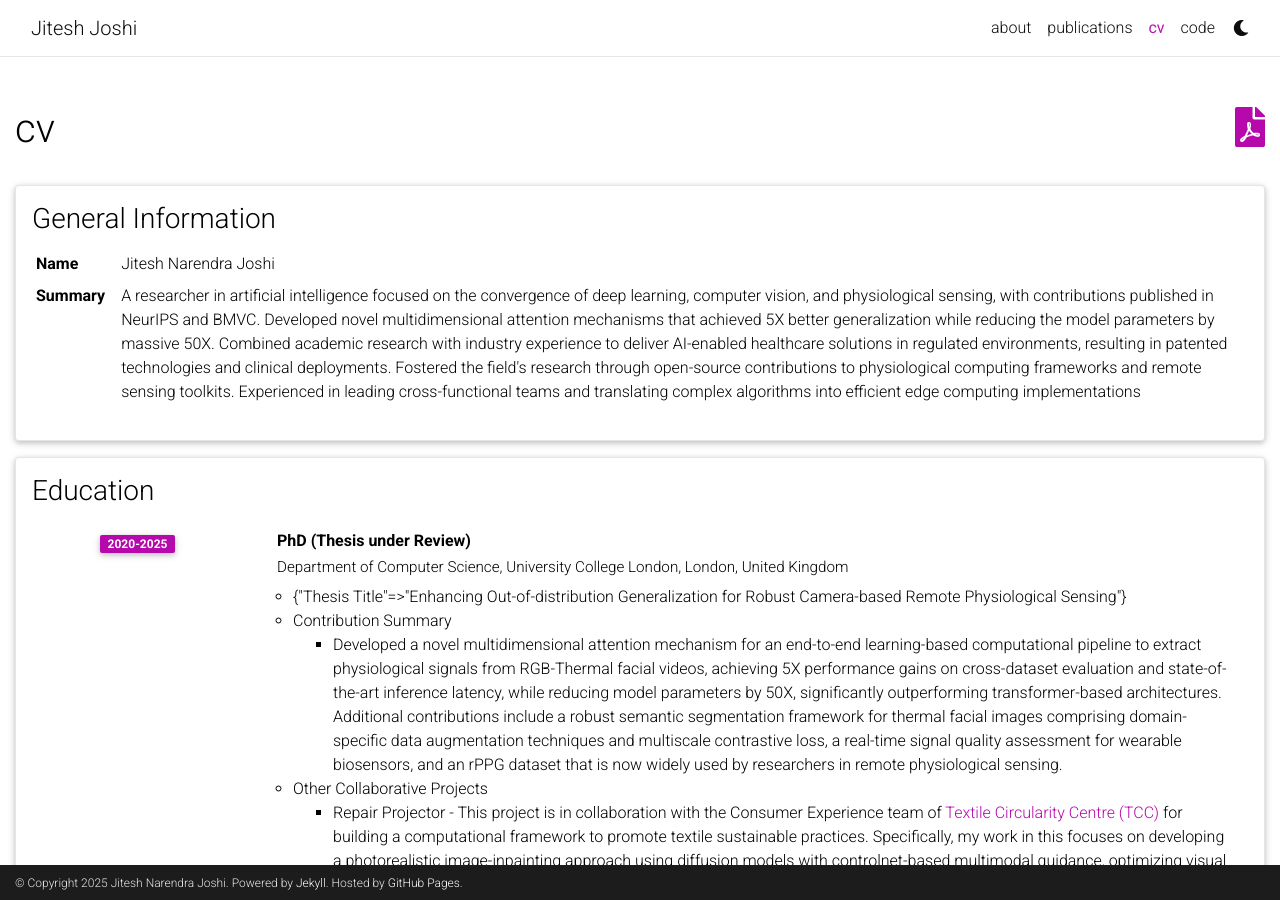
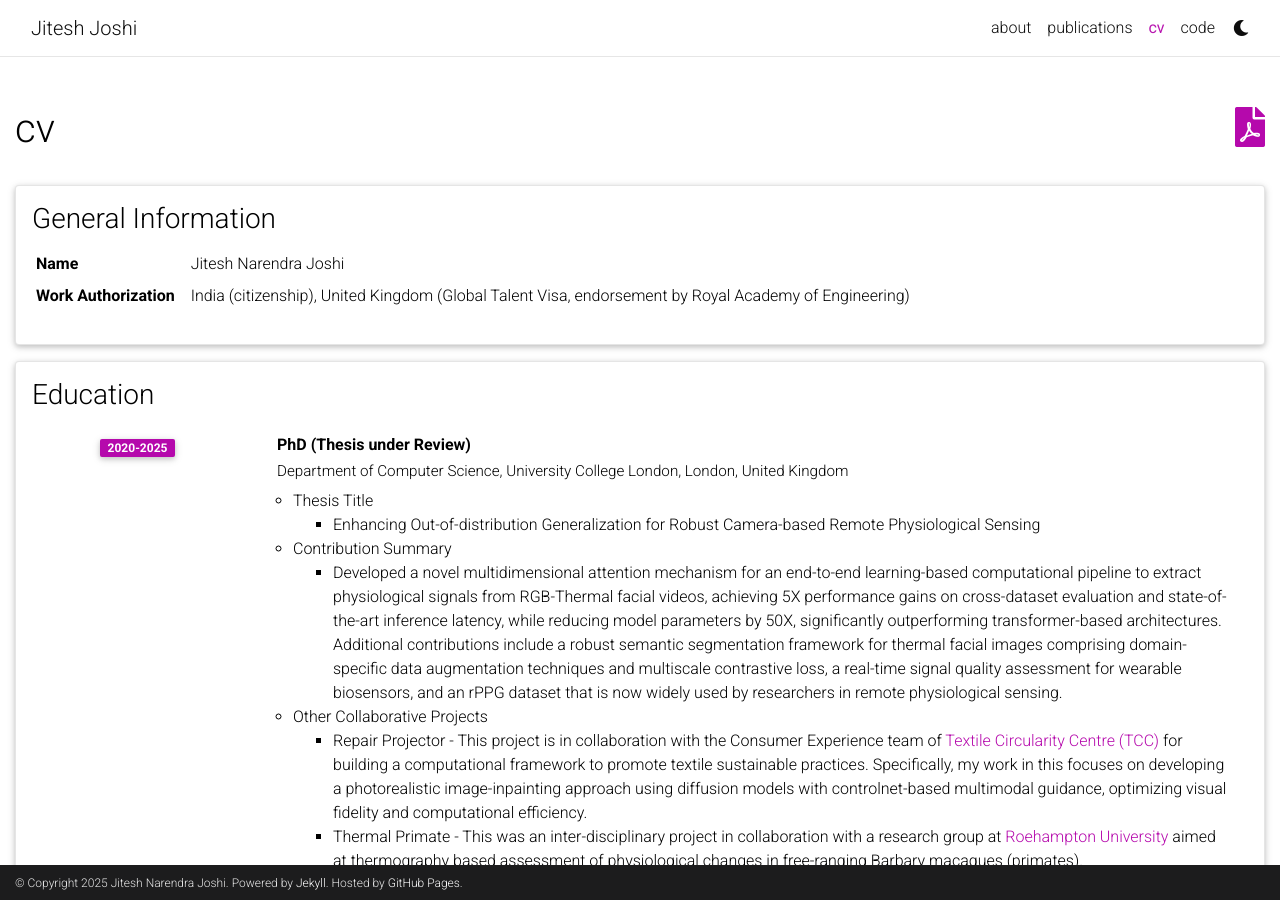
Before and after one commit to jnj256/jnj256.github.io, a Jekyll site: the page built from _pages/cv.md, in a window 1280 px wide and 900 px high. Built offline with Jekyll 4.4.1, drawn with Linux system fonts in a browser that asks for light colours; comment, search, counter and statistics services are not loaded; a style sheet for code colours, icons or effects is not loaded.

Commit message:
updated CV - general information

```diff
--- a/_data/cv.yml
+++ b/_data/cv.yml
@@ -3,9 +3,8 @@
   contents:
     - name: Name
       value: Jitesh Narendra Joshi
-    - name: Summary
-      value: A researcher in artificial intelligence focused on the convergence of deep learning, computer vision, and physiological sensing, with contributions published in NeurIPS and BMVC. Developed novel multidimensional attention mechanisms that achieved 5X better generalization while reducing the model parameters by massive 50X. Combined academic research with industry experience to deliver AI-enabled healthcare solutions in regulated environments, resulting in patented technologies and clinical deployments. Fostered the field's research through open-source contributions to physiological computing frameworks and remote sensing toolkits. Experienced in leading cross-functional teams and translating complex algorithms into efficient edge computing implementations
-
+    - name: Work Authorization
+      value: India (citizenship), United Kingdom (Global Talent Visa, endorsement by Royal Academy of Engineering)
 - title: Education
   type: time_table
   contents:
@@ -13,7 +12,9 @@
       institution: Department of Computer Science, University College London, London, United Kingdom
       year: 2020-2025
       description:
-        - Thesis Title: Enhancing Out-of-distribution Generalization for Robust Camera-based Remote Physiological Sensing
+        - title: Thesis Title
+          contents:
+            - Enhancing Out-of-distribution Generalization for Robust Camera-based Remote Physiological Sensing
         - title: Contribution Summary
           contents:
             - Developed a novel multidimensional attention mechanism for an end-to-end learning-based computational pipeline to extract physiological signals from RGB-Thermal facial videos, achieving 5X performance gains on cross-dataset evaluation and state-of-the-art inference latency, while reducing model parameters by 50X, significantly outperforming transformer-based architectures. Additional contributions include a robust semantic segmentation framework for thermal facial images comprising domain-specific data augmentation techniques and multiscale contrastive loss, a real-time signal quality assessment for wearable biosensors, and an rPPG dataset that is now widely used by researchers in remote physiological sensing.
```
